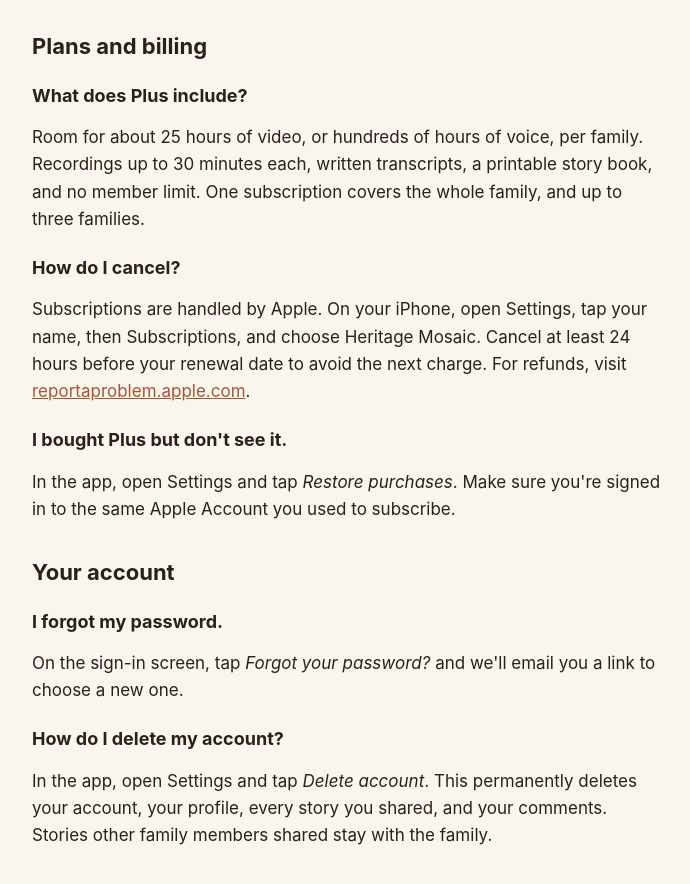
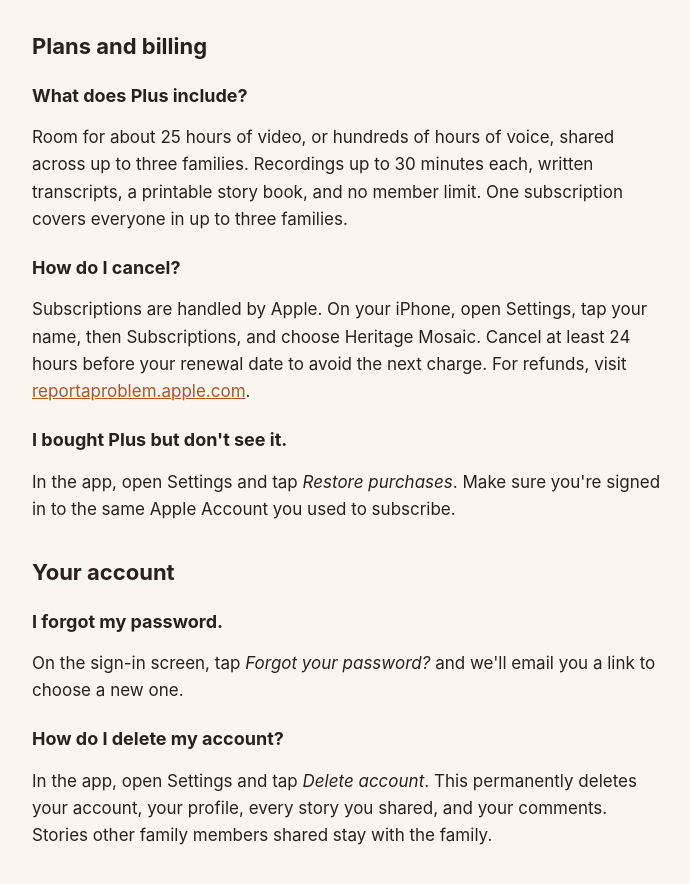
Before and after one commit to grahamcohen/heritage-mosaic, a plain HTML site: page index.html in a window 1280 px wide. Shown: the part 1350-2234 px from the top of the page, without its empty margins (292-982 px from the left). Drawn offline with Linux system fonts and the light colour scheme.

Commit message:
Plus space is shared across up to three families

```diff
--- a/index.html
+++ b/index.html
@@ -52,7 +52,7 @@ nav.foot { margin-top: 48px; padding-top: 20px; border-top: 1px solid var(--line
 
 <h2>Plans and billing</h2>
 <h3>What does Plus include?</h3>
-<p>Room for about 25 hours of video, or hundreds of hours of voice, per family. Recordings up to 30 minutes each, written transcripts, a printable story book, and no member limit. One subscription covers the whole family, and up to three families.</p>
+<p>Room for about 25 hours of video, or hundreds of hours of voice, shared across up to three families. Recordings up to 30 minutes each, written transcripts, a printable story book, and no member limit. One subscription covers everyone in up to three families.</p>
 <h3>How do I cancel?</h3>
 <p>Subscriptions are handled by Apple. On your iPhone, open Settings, tap your name, then Subscriptions, and choose Heritage Mosaic. Cancel at least 24 hours before your renewal date to avoid the next charge. For refunds, visit <a href="https://reportaproblem.apple.com">reportaproblem.apple.com</a>.</p>
 <h3>I bought Plus but don't see it.</h3>
```
Also changed, not shown: support.html (+1 -1 lines), terms.html (+1 -1 lines), 1 other file.
